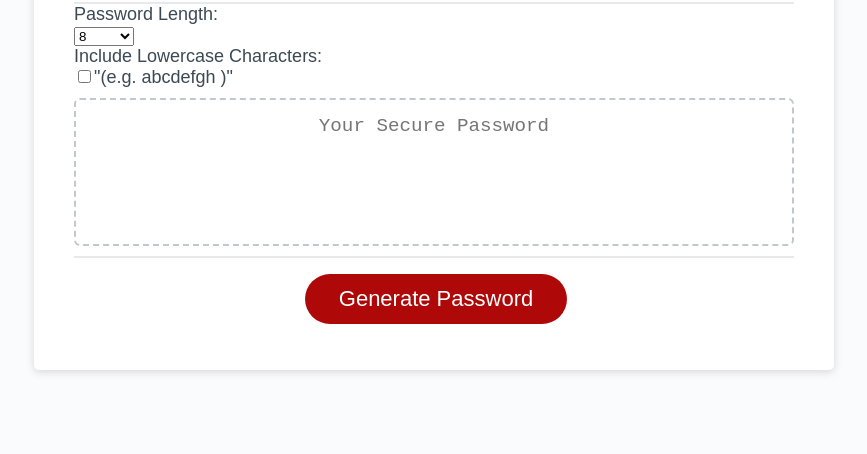
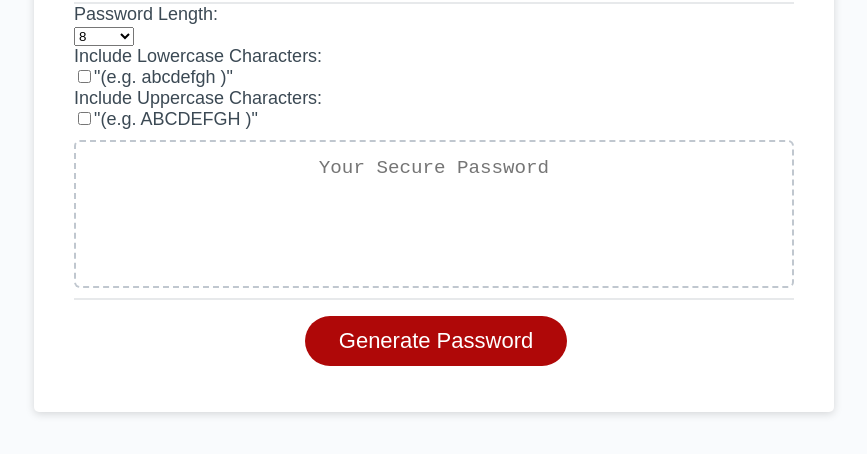
Before and after one commit to dsmooke/password-generator, a plain HTML site: page index.html in a window 1280 px wide. Shown: the part 234-688 px from the top of the page, without its empty margins (206-1073 px from the left). Drawn offline with Linux system fonts and the light colour scheme.

Commit message:
created uppercase checkbox

```diff
--- a/index.html
+++ b/index.html
@@ -165,6 +165,16 @@
         </label>
       </div>
 
+     <!--Include Uppercase Characters-->
+     <div class="chxboxl">Include Uppercase Characters:</div>
+     <div class="chboxr">
+       <label>
+         <input type="checkbox" name="UpperCase" id="UpperCase" onclick="">"(e.g. ABCDEFGH )"
+       </label>
+     </div>
+
+
+
 
         <!--Your New Password-->
         <div class="card-body">
```
Lines whose indentation alone changed are shown as unchanged.
